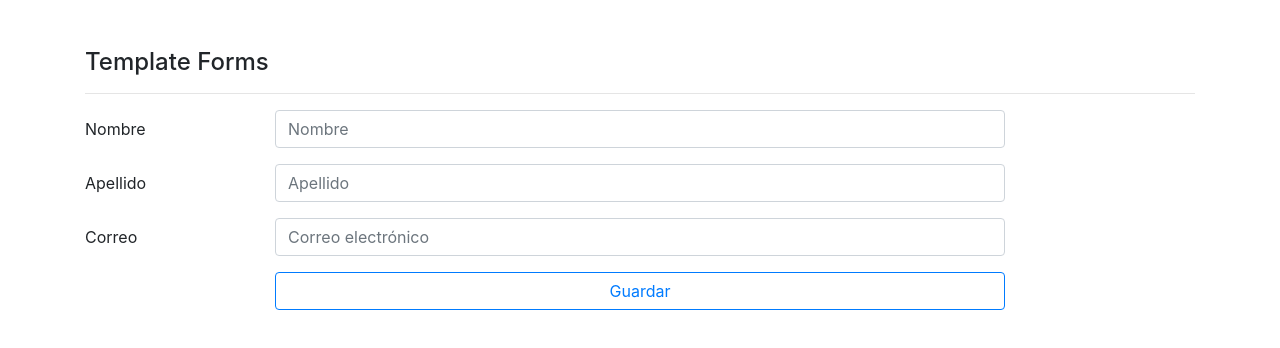
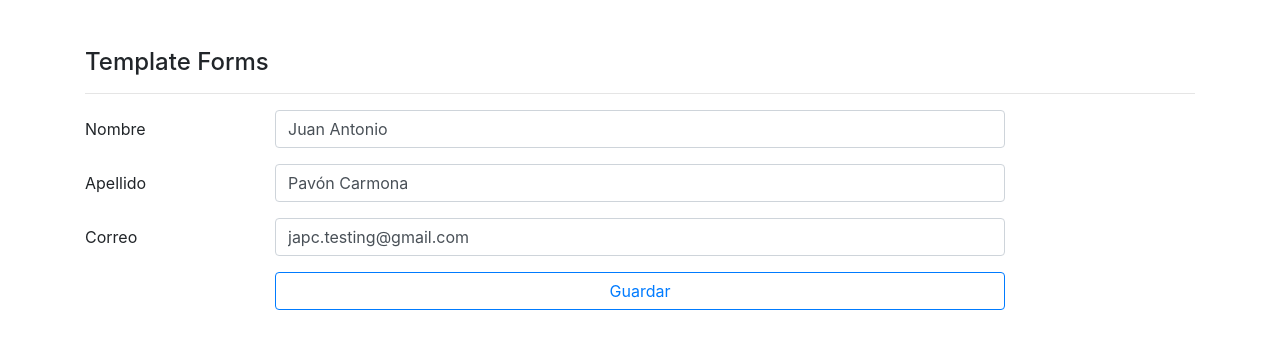
Before and after one commit to japc78/udemy-angular-cero-a-experto-09-form, an Angular app: page /reactive in a window 1280 px wide. Shown: the top 348 px of the page. Built offline with nearby package versions, Linux system fonts and the light colour scheme.

Commit message:
Validations

```diff
--- a/src/app/pages/template/template.component.html
+++ b/src/app/pages/template/template.component.html
@@ -1,6 +1,6 @@
 <h4>Template Forms</h4>
 <hr>
-<form autocomplete="off">
+<form autocomplete="off" (ngSubmit)="saveForm(formValues)" #formValues="ngForm">
 
   <div>
 
@@ -10,7 +10,14 @@
 
         <input class="form-control"
                type="text"
-               placeholder="Nombre">
+               name="name"
+               placeholder="Nombre"
+               required
+               minlength="5"
+               [class.is-invalid]="inputName.invalid && inputName.touched"
+               [ngModel]="user.name"
+               #inputName = "ngModel"
+               >
       </div>
     </div>
 
@@ -20,7 +27,14 @@
 
         <input class="form-control"
                type="text"
-               placeholder="Apellido">
+               name="lastName"
+               placeholder="Apellido"
+               required
+               minlength="5"
+               [class.is-invalid]="inputLastName.invalid && inputLastName.touched"
+               [ngModel]="user.lastName"
+               #inputLastName = "ngModel"
+               >
       </div>
     </div>
 
@@ -32,7 +46,15 @@
 
       <input class="form-control"
              type="email"
-             placeholder="Correo electrónico">
+             name="email"
+             placeholder="Correo electrónico"
+             required
+             minlength="5"
+             pattern="[a-z0-9._%+-]+@[a-z0-9.-]+\.[a-z]{2,3}$"
+             [class.is-invalid]="inputEmail.invalid && inputEmail.touched"
+             [ngModel] = "user.email"
+             #inputEmail = "ngModel"
+             >
     </div>
   </div>
 
--- a/src/app/pages/template/template.component.ts
+++ b/src/app/pages/template/template.component.ts
@@ -1,4 +1,5 @@
 import { Component, OnInit } from '@angular/core';
+import { NgForm } from '@angular/forms';
 
 @Component({
   selector: 'app-template',
@@ -7,9 +8,19 @@ import { Component, OnInit } from '@angular/core';
 })
 export class TemplateComponent implements OnInit {
 
+  user = {
+    name: 'Juan Antonio',
+    lastName: 'Pavón Carmona',
+    email: 'japc.testing@gmail.com'
+  };
+
   constructor() { }
 
   ngOnInit(): void {
   }
 
+  saveForm(formValues: NgForm): void {
+    console.log(formValues);
+    console.log(formValues.value);
+  }
 }
```
